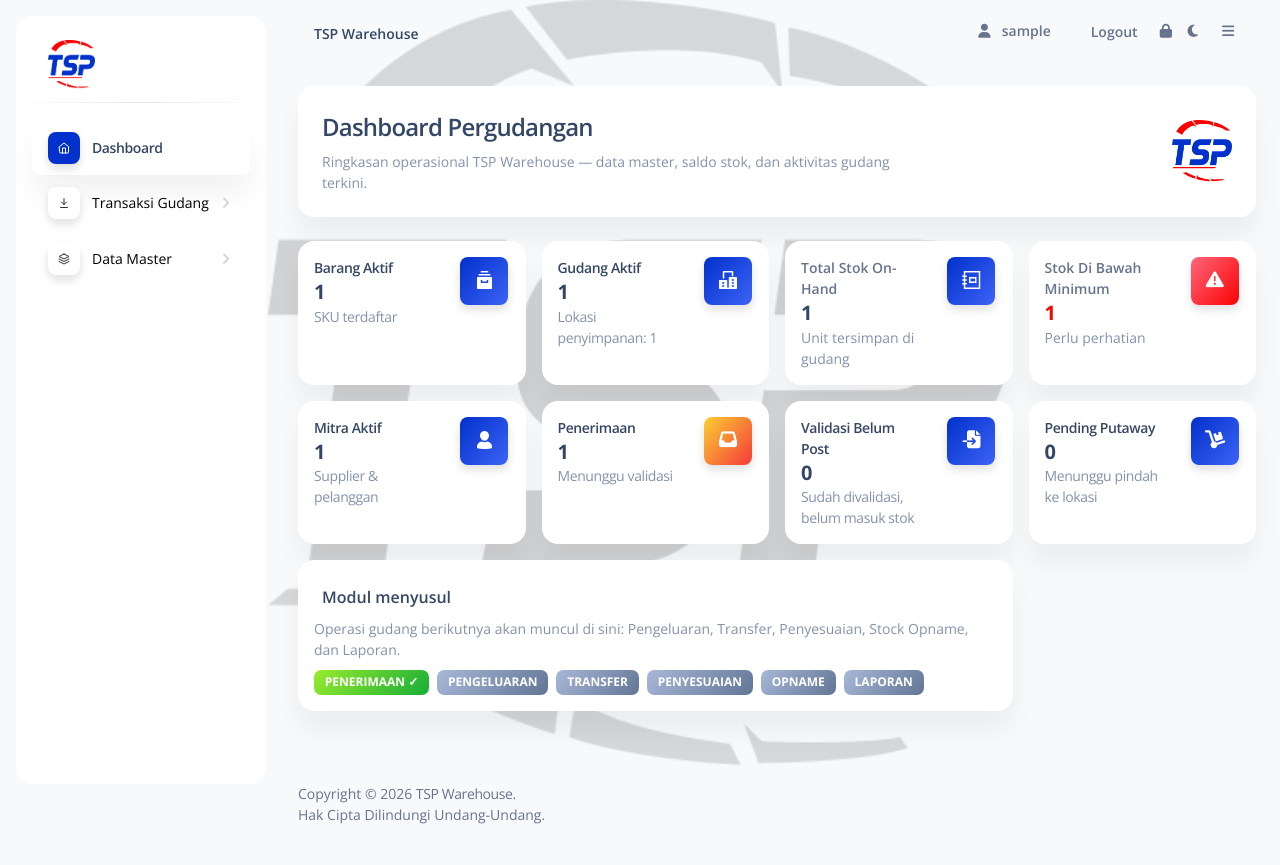
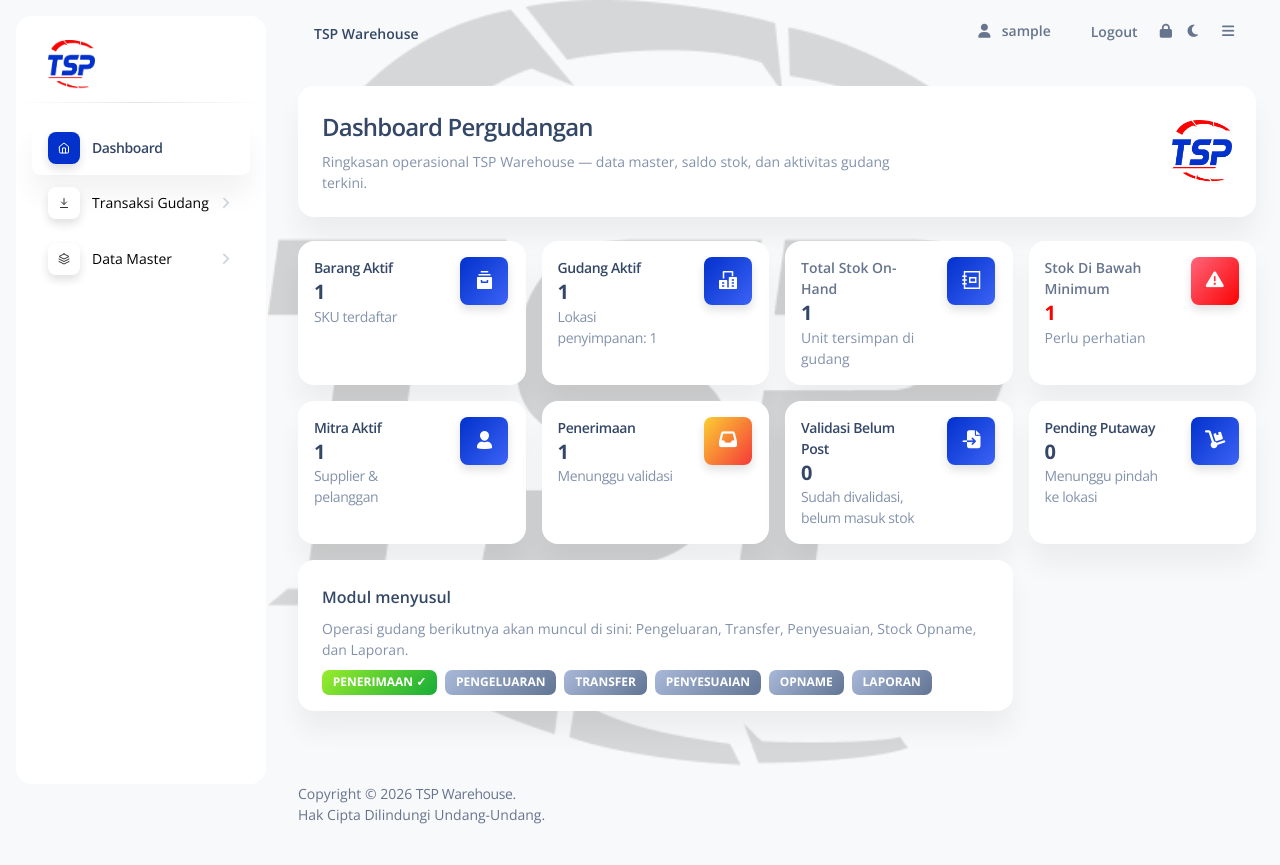
Before and after one commit to Bono2666/timur_sp, a Django app: page / in a window 1280 px wide. Run offline with Django 4.2, Linux system fonts and the light colour scheme; a user stored in the database is signed in; tables that the repository leaves empty hold one stand-in row (values such as "Sample post"); some libraries are stand-ins or nearby versions.

Commit message:
Dashboard: sejajarkan judul 'Modul menyusul' dengan isi kartu — body ganti p-3 (16px, memaksa sisi) menjadi px-4 pb-3 pt-2 (kiri/kanan 1.5rem sesuai override .card .card-header Soft UI); ruang vertikal 8px tetap

```diff
--- a/apps/templates/home/index.html
+++ b/apps/templates/home/index.html
@@ -243,7 +243,7 @@
         <div class="card-header bg-transparent">
           <h6 class="mb-0">Modul menyusul</h6>
         </div>
-        <div class="card-body p-3 pt-2">
+        <div class="card-body px-4 pb-3 pt-2">
           <p class="text-sm text-secondary mb-2">
             Operasi gudang berikutnya akan muncul di sini: Pengeluaran, Transfer,
             Penyesuaian, Stock Opname, dan Laporan.
```
